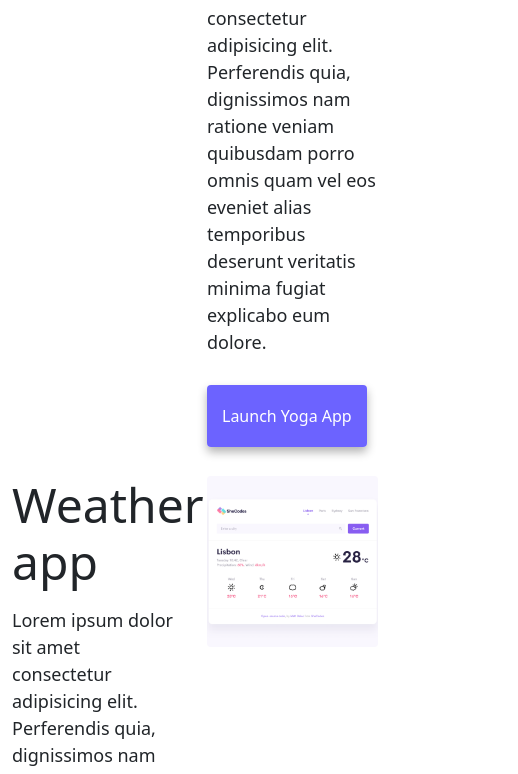
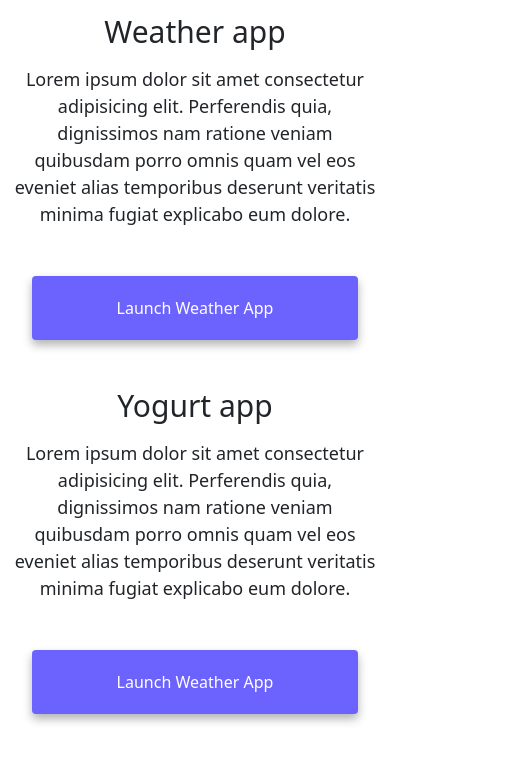
Before and after one commit to RimaGai/challenge, a plain HTML site: page index.html in a window 390 px wide. Shown: the part 820-1594 px from the top of the page, 518 px wide, since content can reach past the window. Drawn offline with nearby package versions, Linux system fonts and the light colour scheme.

Commit message:
Made website responsive for mobile devices

```diff
--- a/index.html
+++ b/index.html
@@ -89,14 +89,14 @@
     </div>
     <div class="container">
       <div class="row">
-        <div class="col-6">
+        <div class="col-sm-6">
           <img
             src="images/yoga.png"
-            class="img-fluid rounded"
+            class="img-fluid rounded d-none d-sm-block"
             alt="Yoga project"
           />
         </div>
-        <div class="col-6">
+        <div class="col-sm-6">
           <h2 class="mb-3">Yoga app</h2>
           <p>
             Lorem ipsum dolor sit amet consectetur adipisicing elit. Perferendis
@@ -112,7 +112,7 @@
         </div>
       </div>
       <div class="row mt-5">
-        <div class="col-6">
+        <div class="col-sm-6">
           <h2 class="mb-3">Weather app</h2>
           <p>
             Lorem ipsum dolor sit amet consectetur adipisicing elit. Perferendis
@@ -126,23 +126,23 @@
             >
           </div>
         </div>
-        <div class="col-6">
+        <div class="col-sm-6">
           <img
             src="images/weather.png"
-            class="img-fluid rounded"
+            class="img-fluid rounded d-none d-sm-block"
             alt="Weather project"
           />
         </div>
       </div>
       <div class="row mt-5">
-        <div class="col-6">
+        <div class="col-sm-6">
           <img
             src="images/yogurt.png"
-            class="img-fluid rounded"
+            class="img-fluid rounded d-none d-sm-block"
             alt="Yogurt project"
           />
         </div>
-        <div class="col-6">
+        <div class="col-sm-6">
           <h2 class="mb-3">Yogurt app</h2>
           <p>
             Lorem ipsum dolor sit amet consectetur adipisicing elit. Perferendis
@@ -150,7 +150,7 @@
             eos eveniet alias temporibus deserunt veritatis minima fugiat
             explicabo eum dolore.
           </p>
-          <div class="mt-5">
+          <div class="mt-5 mb-5">
             <a href="#" class="primary-link" title="Weather project"
               >Launch Weather App</a
             >
--- a/style.css
+++ b/style.css
@@ -86,3 +86,22 @@ p {
 .email-link:hover {
   text-decoration: underline;
 }
+@media (max-width: 576px) {
+  h1 {
+    font-size: 48px;
+    line-height: 1.5;
+  }
+  h2 {
+    font-size: 30px;
+    text-align: center;
+  }
+
+  p {
+    text-align: center;
+  }
+  .primary-link {
+    display: block;
+    text-align: center;
+    margin: 0 20px;
+  }
+}
```
